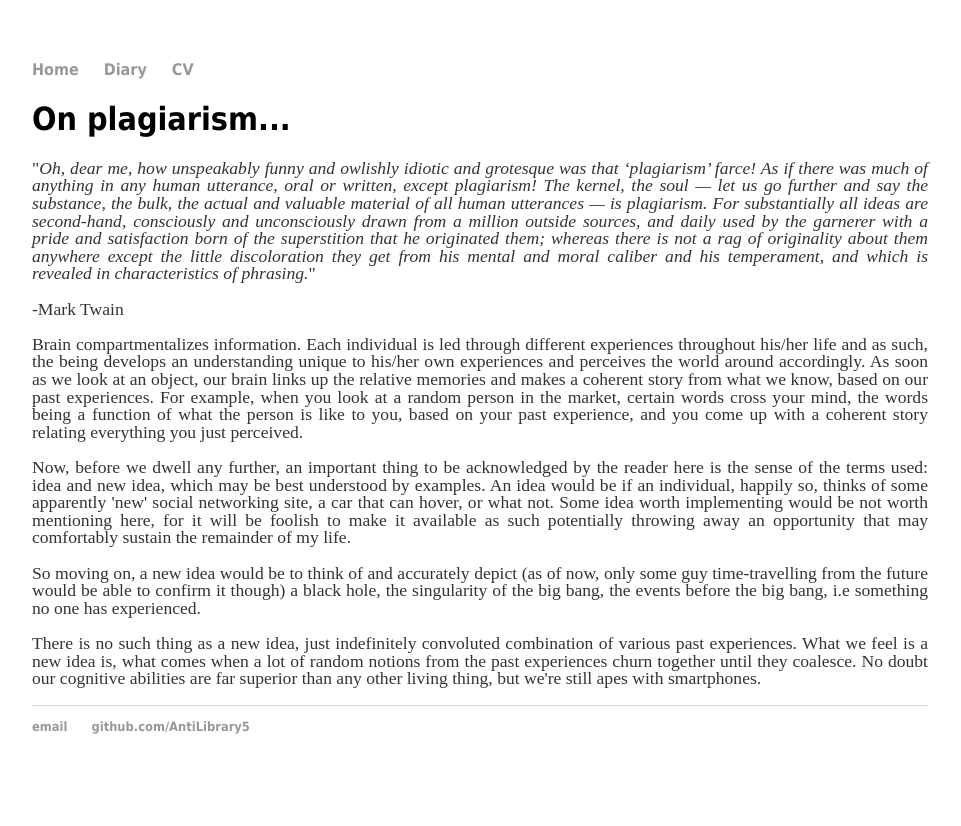
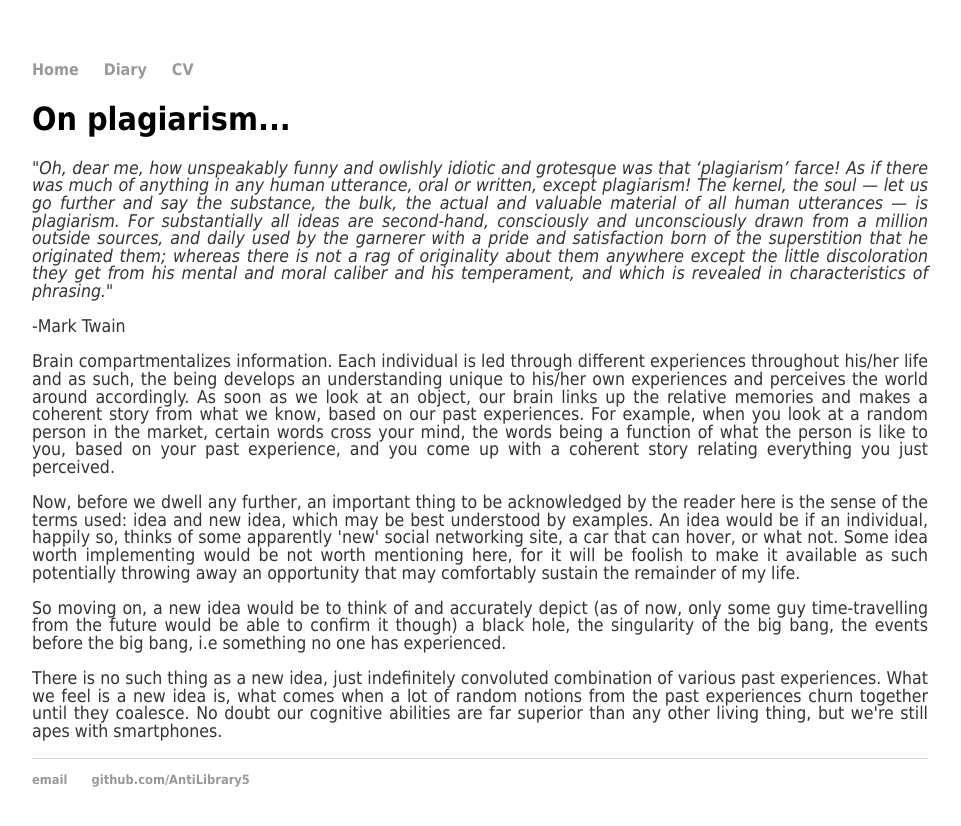
Before and after one commit to AntiLibrary5/AntiLibrary5.github.io, a Jekyll site: the page built from diary/on_plagiarism.html, in a window 1280 px wide. Shown: the top 826 px of the page, without its empty margins (160-1121 px from the left). Built offline with Jekyll 4.4.1, drawn with Linux system fonts in a browser that asks for light colours.

Commit message:
Update main.css

```diff
--- a/css/main.css
+++ b/css/main.css
@@ -3,7 +3,7 @@ body {
     width: 70%;
 }
 nav ul, footer ul {
-    font-family:'Tahoma';
+    font-family:Tahoma;
     padding: 0px;
     list-style: none;
     font-weight: bold;
@@ -21,9 +21,10 @@ a:hover {
 }
 h1 {
     font-size: 2em;
-    font-family:'Tahoma';
+    font-family:Tahoma;
 }
 p {
+    font-family:Tahoma;
     font-size: 1.1em;
     line-height: 1.0em;
     color: #333;
```
